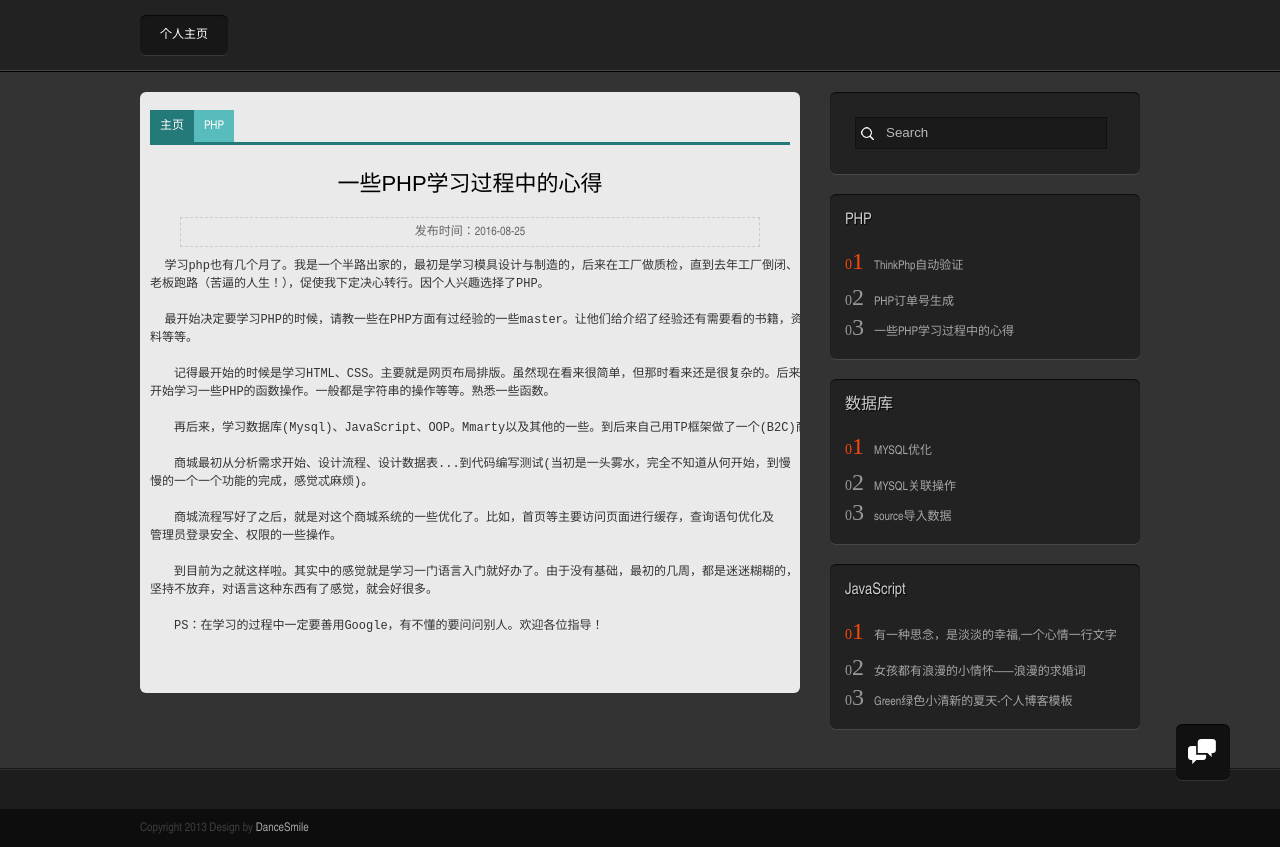
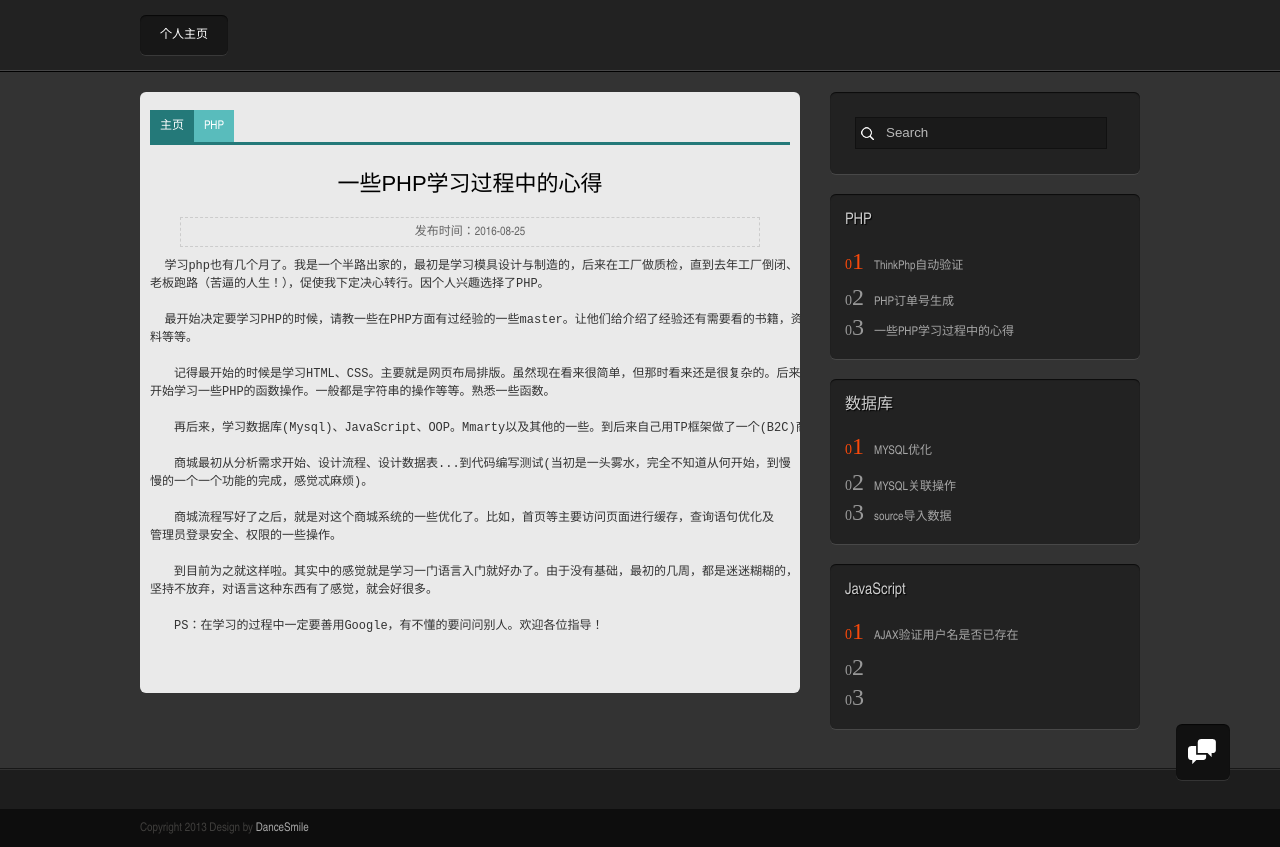
Before and after one commit to unclewangww/unclewangww.github.io, a plain HTML site: page view3.html in a window 1280 px wide. Drawn offline with Linux system fonts and the light colour scheme.

Commit message:
Update view3.html

```diff
--- a/view3.html
+++ b/view3.html
@@ -113,10 +113,10 @@ document.getElementById("bdshell_js").src = "http://bdimg.share.baidu.com/static
        <div class="tuijian">
         <h2>JavaScript</h2>
         <ol>
-          <li><span><strong>1</strong></span><a href="./view6.html">有一种思念，是淡淡的幸福,一个心情一行文字</a></li>
+          <li><span><strong>1</strong></span><a href="./view6.html">AJAX验证用户名是否已存在</a></li>
 
-          <li><span><strong>2</strong></span><a href="./view7.html">女孩都有浪漫的小情怀――浪漫的求婚词</a></li>
-          <li><span><strong>3</strong></span><a href="./view8.html">Green绿色小清新的夏天-个人博客模板</a></li>
+          <li><span><strong>2</strong></span><a href="./view7.html"></a></li>
+          <li><span><strong>3</strong></span><a href="./view8.html"></a></li>
 
         </ol>
       </div>
```
